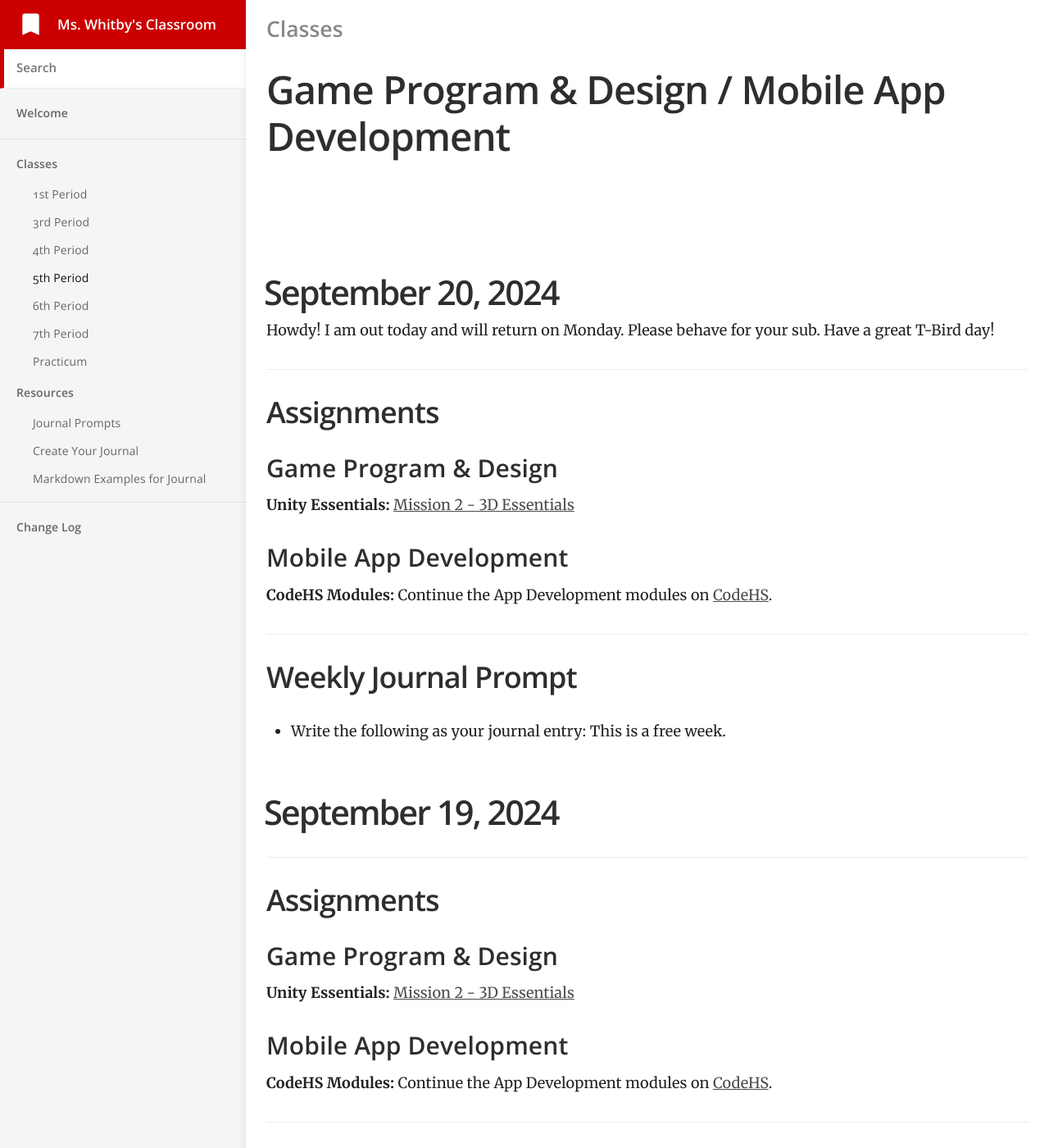
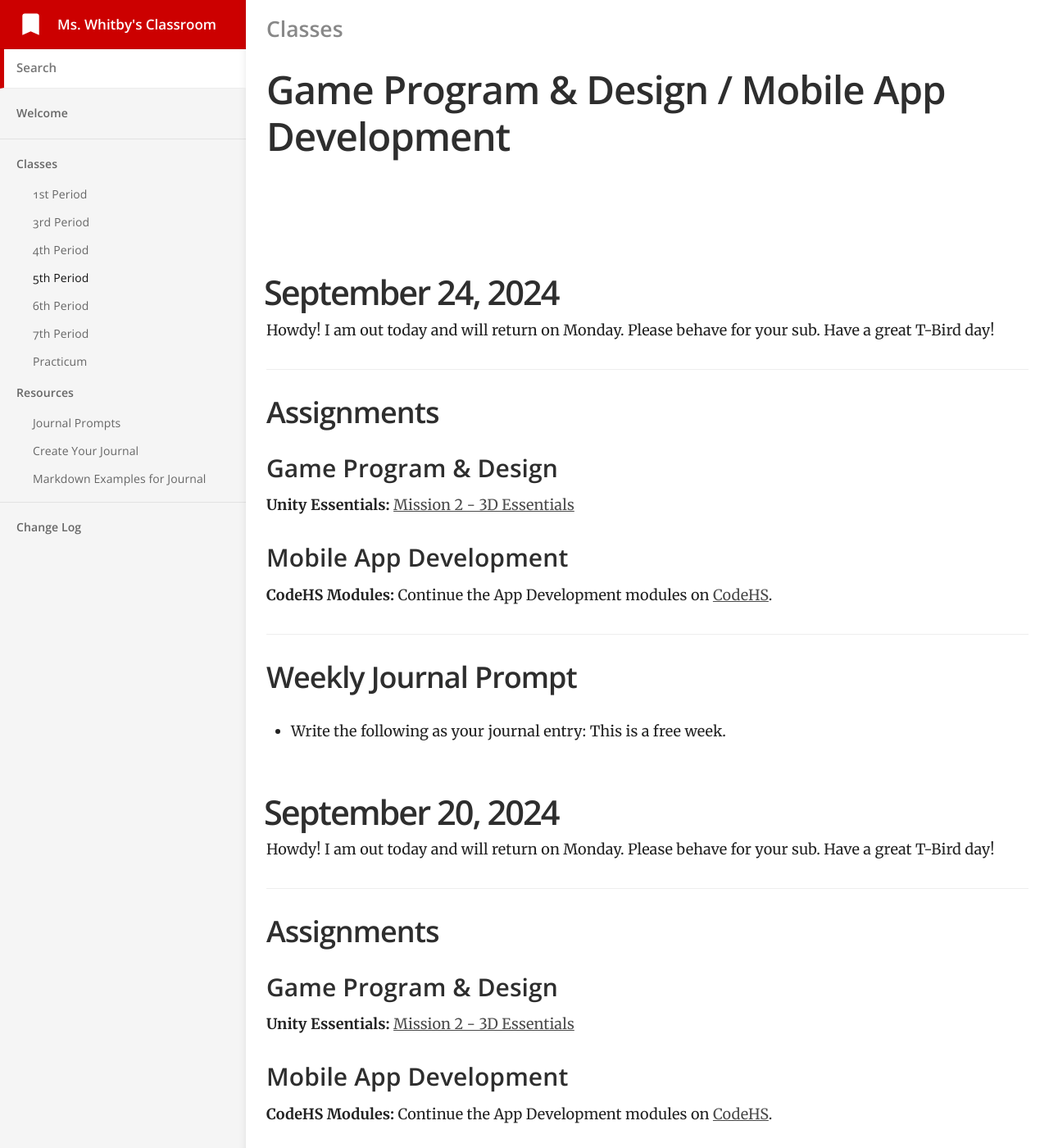
Before and after one commit to mswhitby/classroom, a Jekyll site: the page built from _docs/classes/5th.md, in a window 1280 px wide and 1400 px high. Shown: the whole window at 82% size. Built offline with Jekyll 4.4.1, drawn with Linux system fonts in a browser that asks for light colours.

Commit message:
Updated lessons

```diff
--- a/_docs/classes/5th.md
+++ b/_docs/classes/5th.md
@@ -4,6 +4,23 @@ subtitle: Game Program & Design / Mobile App Development
 category: Classes
 order: 4
 ---
+
+# September 24, 2024
+Howdy! I am out today and will return on Monday. Please behave for your sub. Have a great T-Bird day!
+
+## Assignments
+
+### Game Program & Design
+
+**Unity Essentials:** [Mission 2 - 3D Essentials](https://learn.unity.com/mission/mission-2-3d-essentials?pathwayId=664b6225edbc2a01973f4f19)
+
+### Mobile App Development
+
+**CodeHS Modules:** Continue the App Development modules on [CodeHS](https://codehs.com/).
+
+## Weekly Journal Prompt
+
+- Write the following as your journal entry: This is a free week.
 
 # September 20, 2024
 Howdy! I am out today and will return on Monday. Please behave for your sub. Have a great T-Bird day!
```
Also changed, not shown: _docs/classes/3rd.md (+24 -0 lines).
